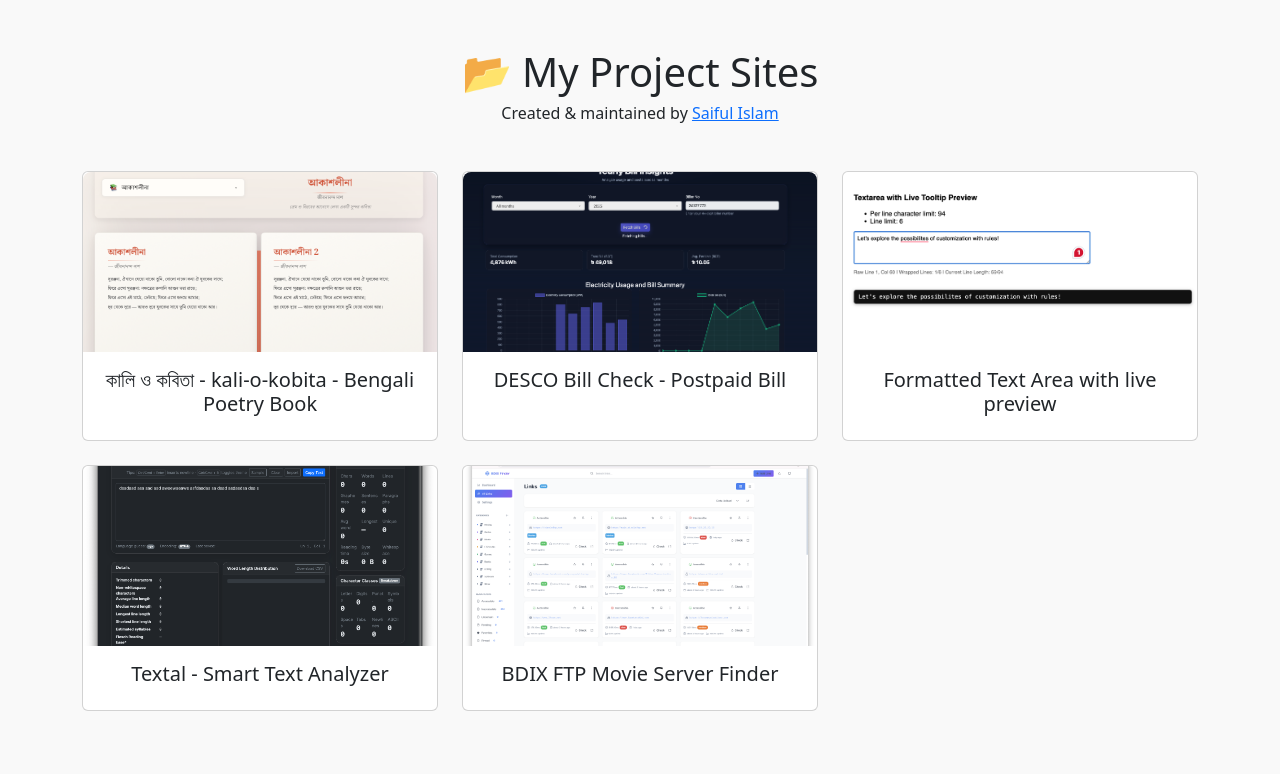
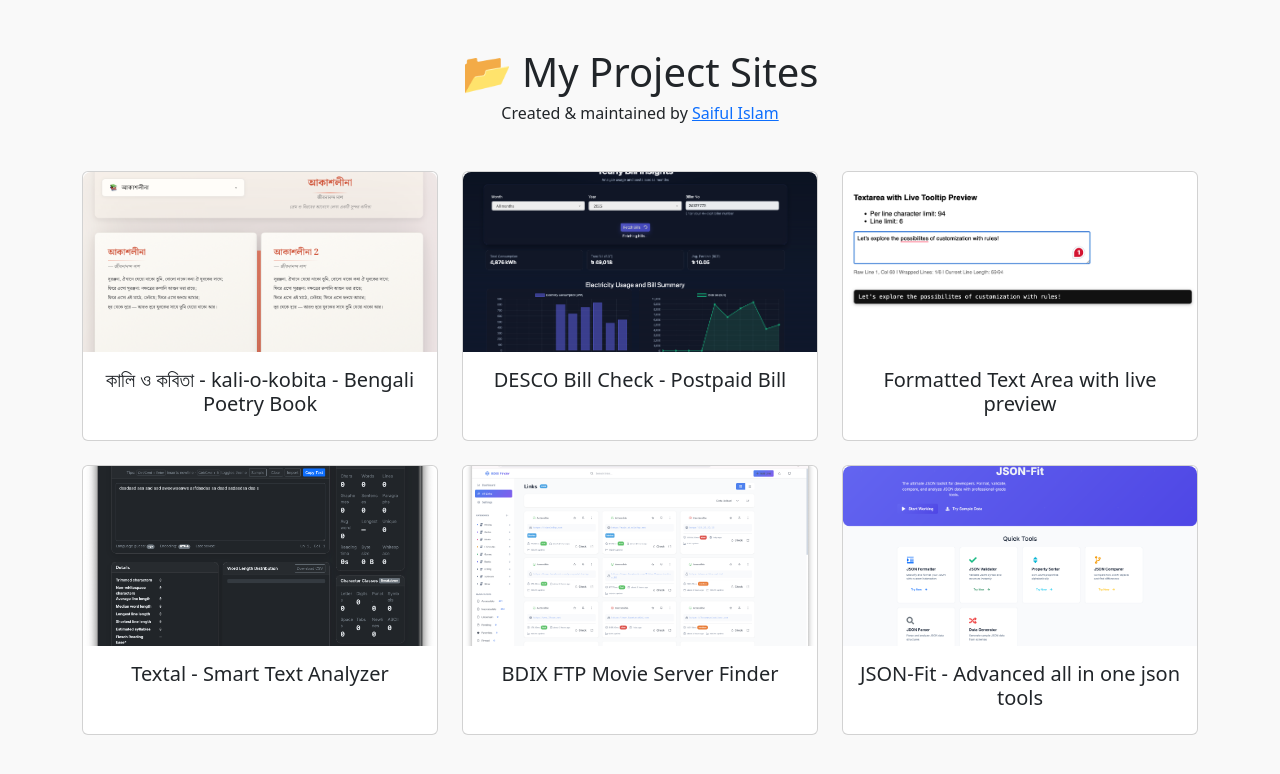
Before and after one commit to saifulislamconnect/saifulislamconnect.github.io, a plain HTML site: page index.html in a window 1280 px wide. Drawn offline with nearby package versions, Linux system fonts and the light colour scheme.

Commit message:
New entry added of the site json-fit

```diff
--- a/index.html
+++ b/index.html
@@ -66,7 +66,12 @@
             title: "BDIX FTP Movie Server Finder",
             url: "https://bdix-server-finder.page.gd",
             img: "assets/images/bdix.png?text=Project+4+Preview"
-        }
+        },
+        {
+            title: "JSON-Fit - Advanced all in one json tools",
+            url: "http://format-json.great-site.net",
+            img: "assets/images/json-fit.png?text=Project+5+Preview"
+        },
     ];
 
     const container = document.getElementById("site-list");
```
Also changed, not shown: assets/images/json-fit.png (added).
